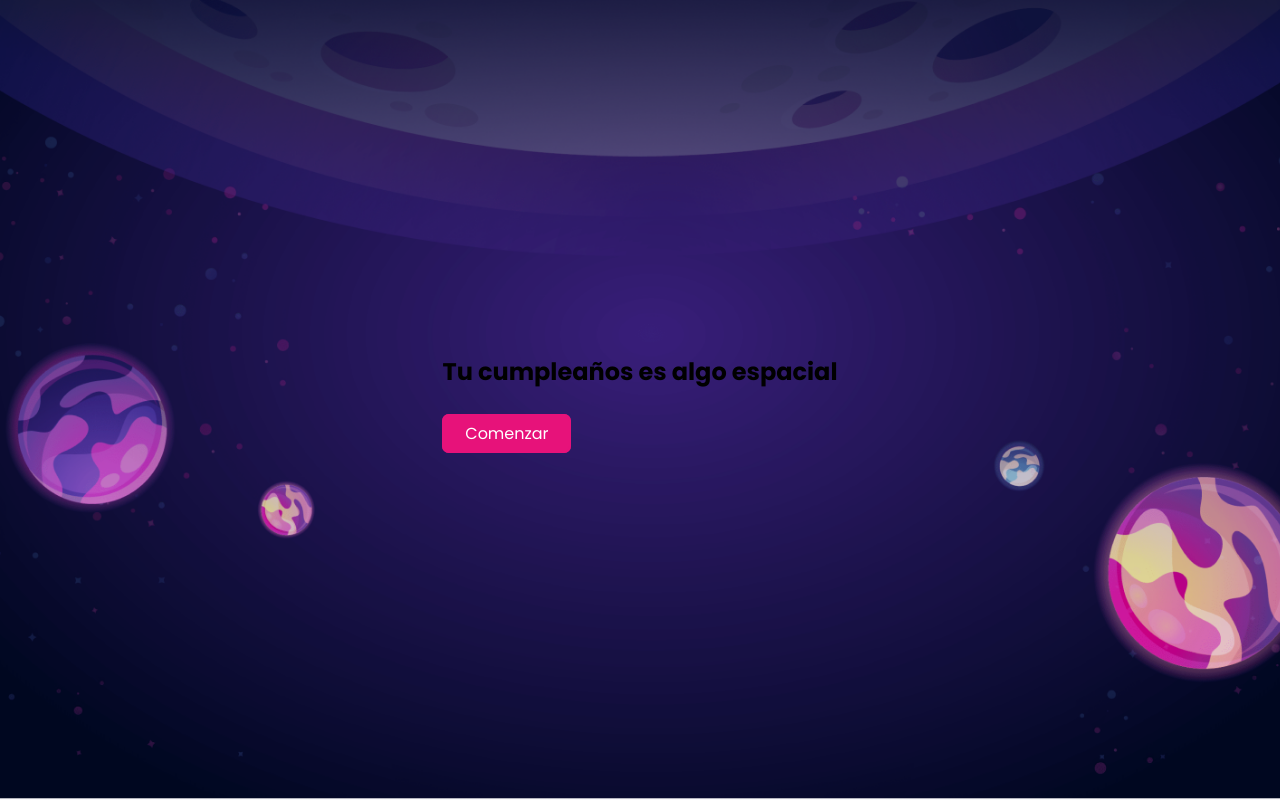
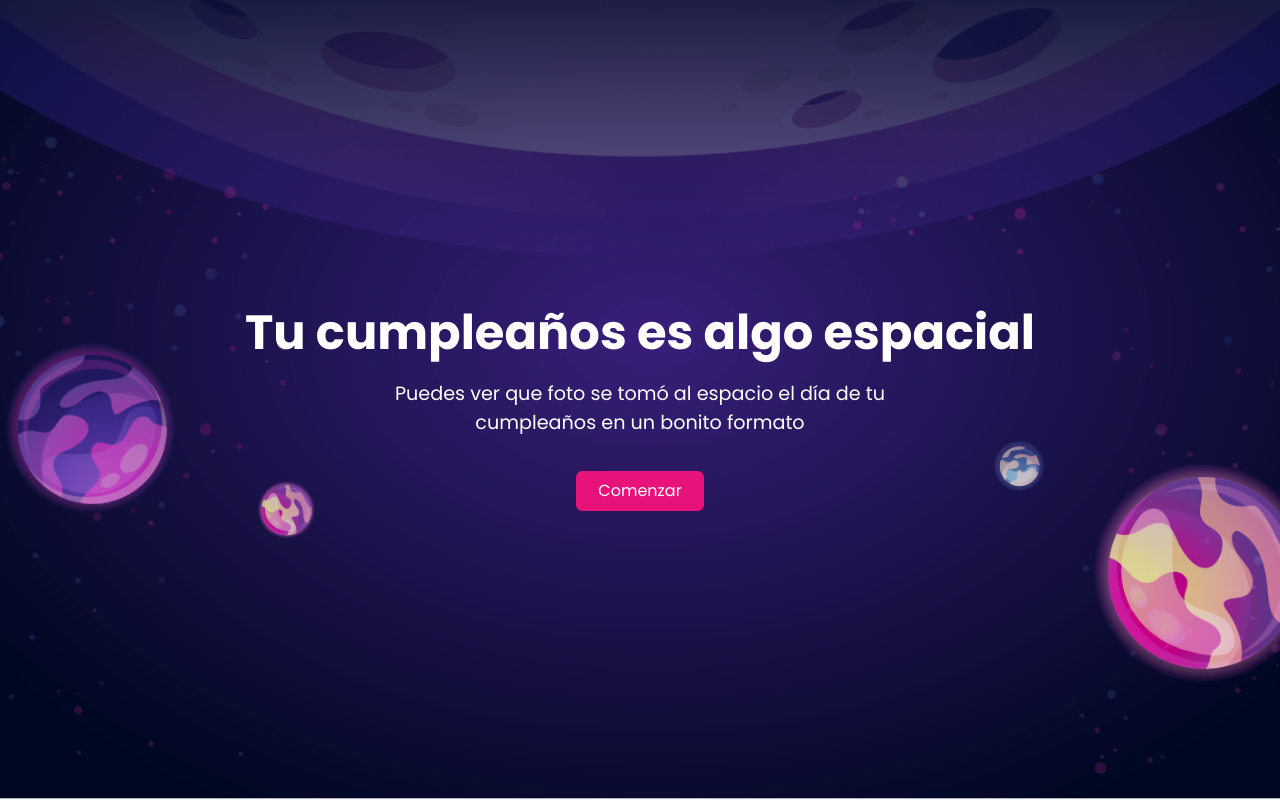
Before and after one commit to rafeldev/photokepler, a React (Create React App) app: page / in a window 1280 px wide. Built offline with nearby package versions, Linux system fonts and the light colour scheme.

Commit message:
Se termino estilos en Hero.jsz titulo y description

```diff
--- a/src/components/Hero/Hero.jsx
+++ b/src/components/Hero/Hero.jsx
@@ -6,13 +6,32 @@ const HeroStyles = styled.section`
   display: flex;
   align-items: center;
   justify-content: center;
+  .hero__info {
+    display: flex;
+    flex-direction: column;
+    align-items: center;
+    justify-content: center;
+  }
+  .hero__title {
+    font-size: var(--biggest-font-size);
+  }
+  .hero__description {
+    font-size: 1.2rem;
+    margin: 10px 0;
+    width: 60%;
+    text-align: center;
+  }
 `;
 
 export function Hero() {
   return (
     <HeroStyles className="hero-main">
       <div className="hero__info">
-        <h1>Tu cumpleaños es algo espacial</h1>
+        <h1 className="hero__title">Tu cumpleaños es algo espacial</h1>
+        <p className="hero__description">
+          Puedes ver que foto se tomó al espacio el día de tu cumpleaños en un
+          bonito formato
+        </p>
         <Button>Comenzar</Button>
       </div>
     </HeroStyles>
--- a/src/styles/GlobalStyles.css
+++ b/src/styles/GlobalStyles.css
@@ -60,6 +60,7 @@ html {
 body {
   overflow-x: hidden;
   font-family: var(--body-font);
+  color: var(--white);
 }
 ul,
 li {
```
